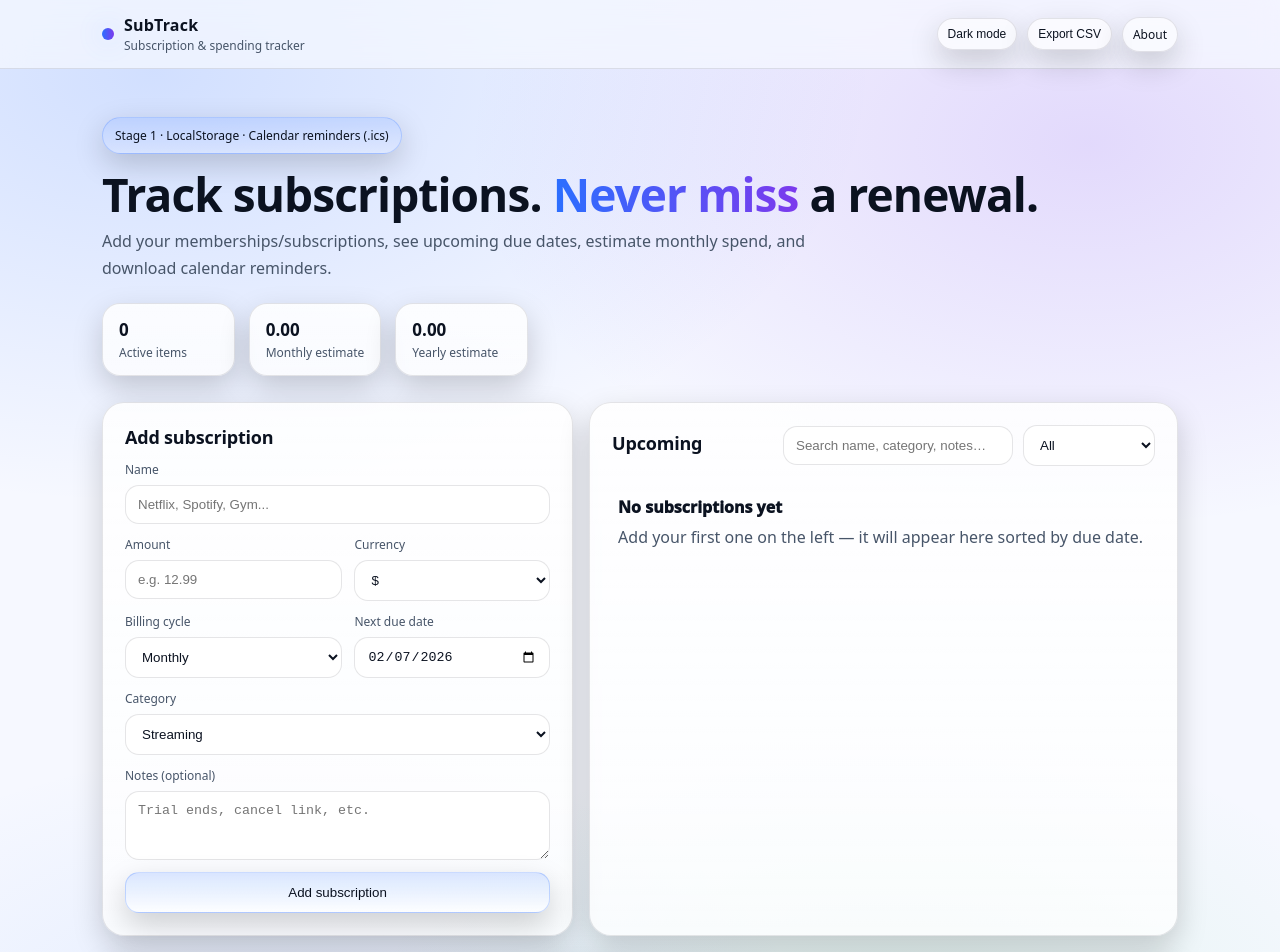
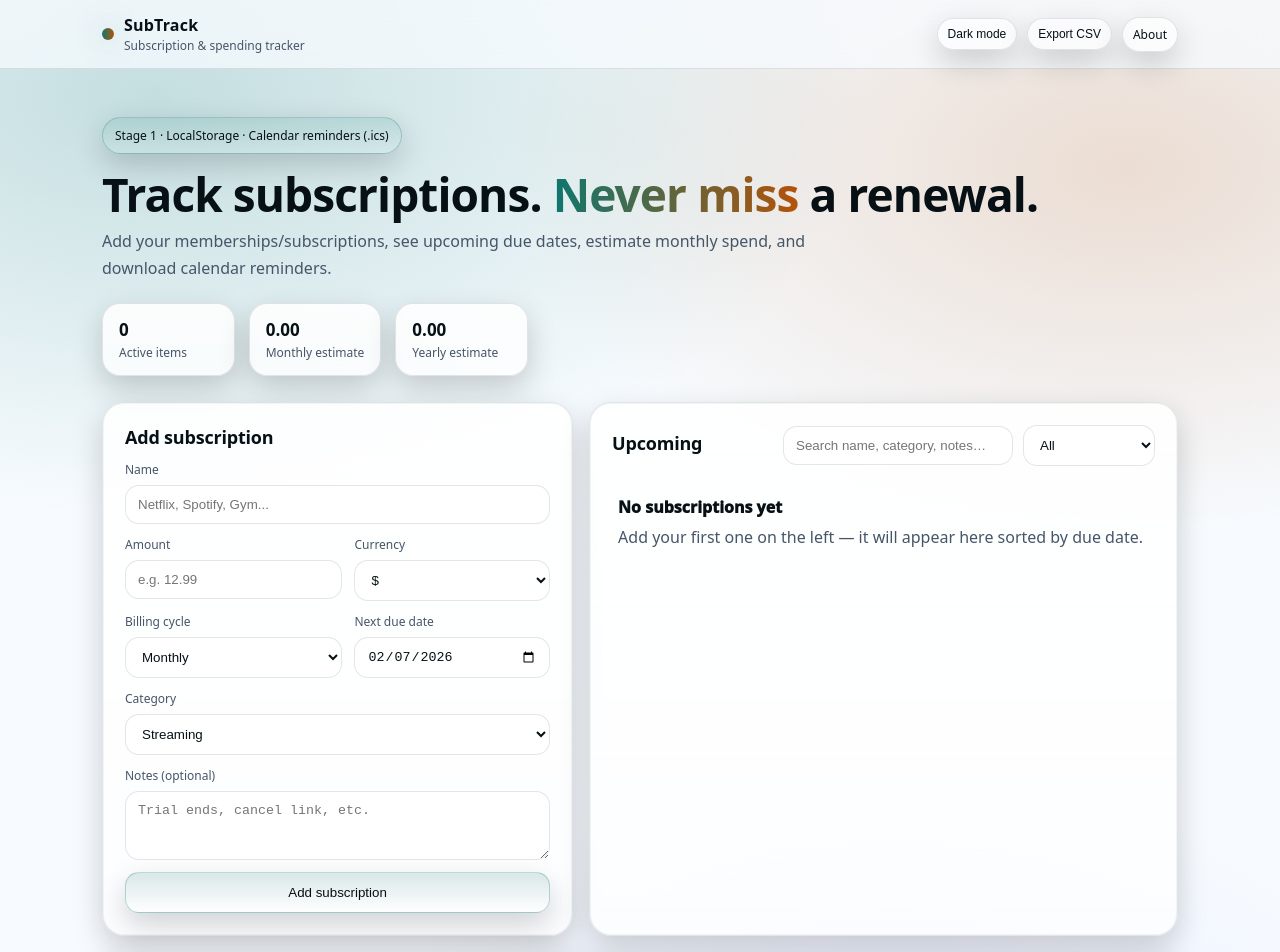
Before and after one commit to Pratik-Ptl/Subscription-Tracker, a React (Vite) app: page / in a window 1280 px wide. Shown: the top 952 px of the page. Built offline with nearby package versions, Linux system fonts and the light colour scheme.

Commit message:
Update App.css

```diff
--- a/src/App.css
+++ b/src/App.css
@@ -1,62 +1,64 @@
 /* ======================================================
-   THEME SYSTEM
-   - We set documentElement.dataset.theme = "dark" | "light"
-   - Variables below power the entire UI
+   THEME SYSTEM (Teal + Amber)
+   - Theme stored in localStorage and applied via:
+     document.documentElement.dataset.theme = "dark" | "light"
 ====================================================== */
 
 :root{
   --radius: 22px;
   --shadow: 0 18px 60px rgba(0,0,0,0.35);
   --shadowSoft: 0 12px 30px rgba(0,0,0,0.18);
-  --ring: 0 0 0 4px rgba(110,168,255,0.14);
-  --ring2: 0 0 0 6px rgba(110,168,255,0.16);
+  --ring: 0 0 0 4px rgba(45,212,191,0.16);
 }
 
-/* Default to dark if nothing set */
-html { scroll-behavior: smooth; }
+/* -------- DARK THEME (teal + amber) -------- */
 html[data-theme="dark"]{
   color-scheme: dark;
-  --bg:#070A12;
-  --text:#EAF0FF;
-  --muted:#A7B0C5;
 
-  --accent:#6EA8FF;
-  --accent2:#A78BFA;
+  --bg:#061015;
+  --text:#ECFEFF;
+  --muted:#94A3B8;
+
+  --accent:#2DD4BF;   /* teal */
+  --accent2:#F59E0B;  /* amber */
 
   --border: rgba(255,255,255,0.10);
-  --border2: rgba(110,168,255,0.22);
+  --border2: rgba(45,212,191,0.30);
 
-  --card: rgba(255,255,255,0.07);
-  --card2: rgba(255,255,255,0.035);
+  --card: rgba(255,255,255,0.065);
+  --card2: rgba(255,255,255,0.03);
 
-  --input: rgba(0,0,0,0.22);
-  --item: rgba(0,0,0,0.16);
+  --input: rgba(0,0,0,0.24);
+  --item: rgba(0,0,0,0.18);
 }
 
-/* Light theme */
+/* -------- LIGHT THEME (teal + amber) -------- */
 html[data-theme="light"]{
   color-scheme: light;
-  --bg:#F6F8FF;
-  --text:#0B1220;
+
+  --bg:#F7FBFF;
+  --text:#061015;
   --muted:#475569;
 
-  --accent:#2B6FFF;
-  --accent2:#7C3AED;
+  --accent:#0F766E;   /* deep teal */
+  --accent2:#B45309;  /* warm amber */
 
   --border: rgba(2,6,23,0.10);
-  --border2: rgba(43,111,255,0.24);
+  --border2: rgba(15,118,110,0.28);
 
-  --card: rgba(255,255,255,0.85);
-  --card2: rgba(255,255,255,0.72);
+  --card: rgba(255,255,255,0.88);
+  --card2: rgba(255,255,255,0.74);
 
-  --input: rgba(255,255,255,0.85);
-  --item: rgba(255,255,255,0.75);
+  --input: rgba(255,255,255,0.92);
+  --item: rgba(255,255,255,0.78);
 }
 
-/* Smooth theme transition */
+/* Smooth transitions */
 *{
-  transition: background-color 220ms ease, color 220ms ease, border-color 220ms ease, box-shadow 220ms ease, filter 220ms ease;
+  transition: background-color 220ms ease, color 220ms ease, border-color 220ms ease, box-shadow 220ms ease, filter 220ms ease, transform 160ms ease;
 }
+
+html { scroll-behavior: smooth; }
 
 .page{
   min-height: 100vh;
@@ -65,12 +67,11 @@ html[data-theme="light"]{
   font-family: system-ui, -apple-system, Segoe UI, Roboto, Arial, sans-serif;
   text-align: left;
 
-  /* New “aurora” themed background */
+  /* New background: teal/amber “glow” (different from your portfolio) */
   background:
-    radial-gradient(1200px 720px at 12% 6%, rgba(43,111,255,0.18), transparent 60%),
-    radial-gradient(1000px 620px at 85% 12%, rgba(124,58,237,0.16), transparent 62%),
-    radial-gradient(900px 560px at 70% 88%, rgba(34,197,94,0.10), transparent 60%),
-    radial-gradient(900px 520px at 22% 88%, rgba(59,130,246,0.10), transparent 60%),
+    radial-gradient(1200px 700px at 12% 8%, color-mix(in oklab, var(--accent) 22%, transparent), transparent 60%),
+    radial-gradient(1000px 600px at 88% 14%, color-mix(in oklab, var(--accent2) 18%, transparent), transparent 62%),
+    radial-gradient(900px 560px at 70% 92%, rgba(99,102,241,0.10), transparent 60%),
     var(--bg);
 }
 
@@ -83,7 +84,7 @@ a:hover{ opacity: 0.95; }
   top: 0;
   z-index: 50;
   backdrop-filter: blur(14px);
-  background: color-mix(in oklab, var(--bg) 72%, transparent);
+  background: color-mix(in oklab, var(--bg) 74%, transparent);
   border-bottom: 1px solid var(--border);
 }
 
@@ -108,7 +109,7 @@ a:hover{ opacity: 0.95; }
   height: 12px;
   border-radius: 999px;
   background: linear-gradient(90deg, var(--accent), var(--accent2));
-  box-shadow: 0 0 26px rgba(110,168,255,0.32);
+  box-shadow: 0 0 30px color-mix(in oklab, var(--accent) 35%, transparent);
 }
 
 .brandName{ font-weight: 900; letter-spacing: 0.2px; }
@@ -131,7 +132,6 @@ a:hover{ opacity: 0.95; }
   color: var(--text);
   cursor: pointer;
   box-shadow: var(--shadowSoft);
-  transition: transform 160ms ease, border-color 160ms ease, box-shadow 160ms ease;
 }
 
 .chipBtn:hover{
@@ -141,7 +141,7 @@ a:hover{ opacity: 0.95; }
 }
 
 .chipBtn.ghost{
-  background: color-mix(in oklab, var(--card2) 75%, transparent);
+  background: color-mix(in oklab, var(--card2) 78%, transparent);
 }
 
 /* Layout spacing */
@@ -167,7 +167,11 @@ a:hover{ opacity: 0.95; }
   padding: 9px 12px;
   border-radius: 999px;
   border: 1px solid var(--border2);
-  background: linear-gradient(180deg, color-mix(in oklab, var(--accent) 14%, transparent), transparent);
+  background: linear-gradient(
+    180deg,
+    color-mix(in oklab, var(--accent) 14%, transparent),
+    transparent
+  );
   box-shadow: 0 10px 30px rgba(0,0,0,0.18);
   font-size: 12px;
 }
@@ -245,6 +249,14 @@ a:hover{ opacity: 0.95; }
   box-shadow: var(--shadowSoft);
 }
 
+/* subtle inner glow so it feels “app-like” */
+html[data-theme="dark"] .card{
+  box-shadow: var(--shadowSoft), 0 0 0 1px rgba(45,212,191,0.06) inset;
+}
+html[data-theme="light"] .card{
+  box-shadow: var(--shadowSoft), 0 0 0 1px rgba(15,118,110,0.06) inset;
+}
+
 .cardHead{
   display:flex;
   align-items: baseline;
@@ -293,7 +305,6 @@ input:focus, select:focus, textarea:focus{
   grid-template-columns: 1fr 0.9fr;
   gap: 12px;
 }
-
 @media (max-width: 560px){
   .row{ grid-template-columns: 1fr; }
 }
@@ -304,7 +315,6 @@ input:focus, select:focus, textarea:focus{
   border-radius: 14px;
   border: 1px solid var(--border);
   background: color-mix(in oklab, var(--card) 70%, transparent);
-  transition: transform 160ms ease, border-color 160ms ease, box-shadow 160ms ease;
   box-shadow: var(--shadowSoft);
   color: var(--text);
   cursor: pointer;
@@ -321,7 +331,7 @@ input:focus, select:focus, textarea:focus{
   background: linear-gradient(
     180deg,
     color-mix(in oklab, var(--accent) 16%, transparent),
-    color-mix(in oklab, var(--card2) 80%, transparent)
+    color-mix(in oklab, var(--card2) 82%, transparent)
   );
 }
 
@@ -334,7 +344,6 @@ input:focus, select:focus, textarea:focus{
   border-radius: 999px;
   color: var(--text);
   cursor: pointer;
-  transition: transform 160ms ease, border-color 160ms ease, box-shadow 160ms ease;
   box-shadow: var(--shadowSoft);
 }
 
@@ -344,12 +353,12 @@ input:focus, select:focus, textarea:focus{
 }
 
 .smallBtn.ghost{
-  background: color-mix(in oklab, var(--card2) 75%, transparent);
+  background: color-mix(in oklab, var(--card2) 78%, transparent);
 }
 
 .smallBtn.danger{
   border-color: rgba(239,68,68,0.28);
-  background: rgba(239,68,68,0.10);
+  background: rgba(239,68,68,0.12);
 }
 
 /* Filters */
@@ -361,9 +370,7 @@ input:focus, select:focus, textarea:focus{
   justify-content: flex-end;
 }
 
-.search{
-  min-width: 230px;
-}
+.search{ min-width: 230px; }
 
 /* List */
 .list{
@@ -378,7 +385,6 @@ input:focus, select:focus, textarea:focus{
   background: var(--item);
   border-radius: 18px;
   padding: 16px;
-  transition: transform 160ms ease, border-color 160ms ease, box-shadow 160ms ease;
   box-shadow: var(--shadowSoft);
 }
 
@@ -420,7 +426,7 @@ input:focus, select:focus, textarea:focus{
   font-size: 12px;
 }
 
-/* Badges */
+/* Badges (kept readable in both themes) */
 .badge{
   font-size: 12px;
   border: 1px solid var(--border);
@@ -432,18 +438,18 @@ input:focus, select:focus, textarea:focus{
 
 .badge.ok{
   border-color: rgba(34,197,94,0.25);
-  background: rgba(34,197,94,0.10);
-  color: color-mix(in oklab, rgb(20 83 45) 0%, var(--text) 85%);
+  background: rgba(34,197,94,0.12);
+  color: color-mix(in oklab, rgb(20 83 45) 0%, var(--text) 86%);
 }
 .badge.warn{
-  border-color: rgba(245,158,11,0.28);
-  background: rgba(245,158,11,0.12);
-  color: color-mix(in oklab, rgb(146 64 14) 0%, var(--text) 85%);
+  border-color: rgba(245,158,11,0.30);
+  background: rgba(245,158,11,0.14);
+  color: color-mix(in oklab, rgb(146 64 14) 0%, var(--text) 86%);
 }
 .badge.bad{
-  border-color: rgba(239,68,68,0.28);
-  background: rgba(239,68,68,0.12);
-  color: color-mix(in oklab, rgb(127 29 29) 0%, var(--text) 85%);
+  border-color: rgba(239,68,68,0.30);
+  background: rgba(239,68,68,0.14);
+  color: color-mix(in oklab, rgb(127 29 29) 0%, var(--text) 86%);
 }
 .badge.muted{
   border-color: var(--border);
@@ -456,10 +462,7 @@ input:focus, select:focus, textarea:focus{
   min-width: 120px;
 }
 
-.amtMain{
-  font-weight: 950;
-}
-
+.amtMain{ font-weight: 950; }
 .amtSub{
   margin-top: 3px;
   color: var(--muted);
@@ -475,19 +478,9 @@ input:focus, select:focus, textarea:focus{
   flex-wrap: wrap;
 }
 
-.dueLine{
-  color: var(--muted);
-  font-size: 12px;
-}
-
-.dueDate{
-  color: var(--text);
-  font-weight: 800;
-}
-
-.note{
-  color: color-mix(in oklab, var(--muted) 90%, transparent);
-}
+.dueLine{ color: var(--muted); font-size: 12px; }
+.dueDate{ color: var(--text); font-weight: 800; }
+.note{ color: color-mix(in oklab, var(--muted) 92%, transparent); }
 
 .actions{
   display:flex;
@@ -497,31 +490,14 @@ input:focus, select:focus, textarea:focus{
 }
 
 /* Empty */
-.empty{
-  padding: 18px 6px 8px;
-}
+.empty{ padding: 18px 6px 8px; }
+.emptyTitle{ font-weight: 950; }
+.emptyText{ margin-top: 6px; color: var(--muted); line-height: 1.7; }
 
-.emptyTitle{
-  font-weight: 950;
-}
+/* About + Footer */
+.aboutCard{ margin-top: 16px; }
+.aboutText{ margin: 0; color: var(--muted); line-height: 1.75; }
 
-.emptyText{
-  margin-top: 6px;
-  color: var(--muted);
-  line-height: 1.7;
-}
-
-/* About */
-.aboutCard{
-  margin-top: 16px;
-}
-.aboutText{
-  margin: 0;
-  color: var(--muted);
-  line-height: 1.75;
-}
-
-/* Footer */
 .footer{
   margin-top: 18px;
   text-align:center;
```
